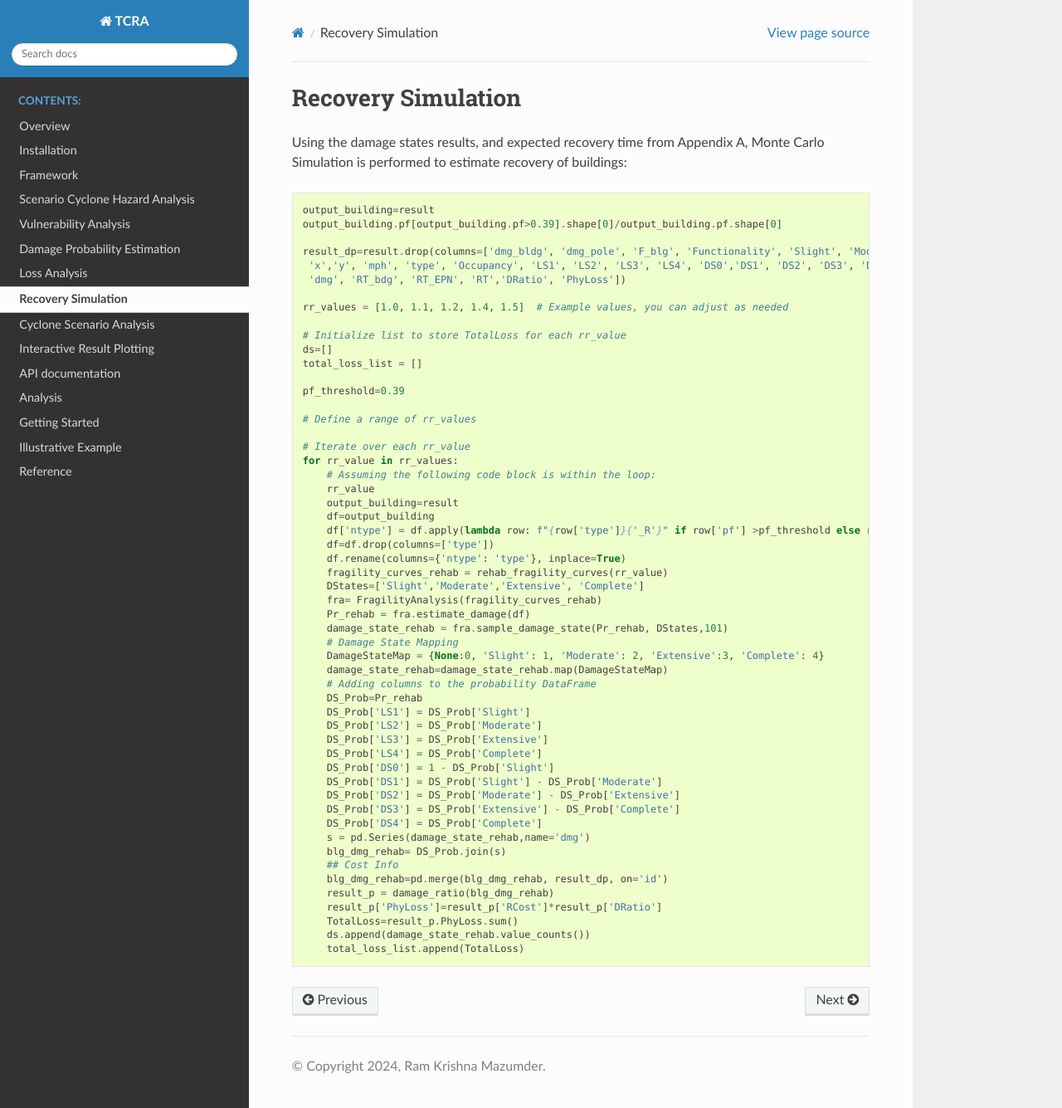
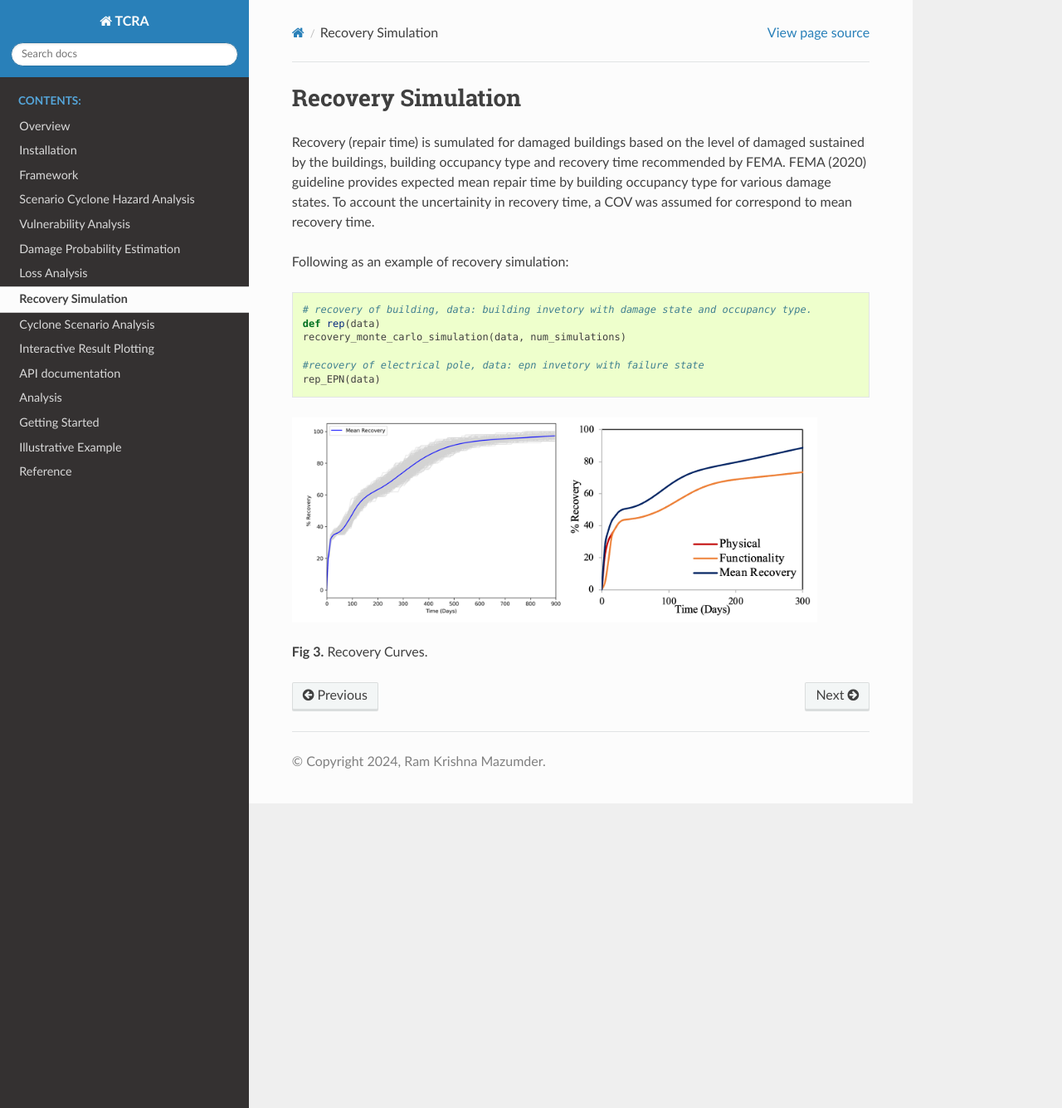
Before and after one commit to rxm562/TCRA, a Sphinx documentation site: the page built from docs/source/recovery.rst, in a window 1280 px wide and 1335 px high. Shown: the whole window at 83% size. Built offline with Sphinx 7.4.7 and the Read the Docs theme 2.0.0, drawn with Linux system fonts in a browser that asks for light colours.

Commit message:
Update recovery.rst

```diff
--- a/docs/source/recovery.rst
+++ b/docs/source/recovery.rst
@@ -5,59 +5,20 @@
 Recovery Simulation
 ======================================
 
-Using the damage states results, and expected recovery time from Appendix A, Monte Carlo Simulation is performed to estimate recovery of buildings::
+Recovery (repair time) is sumulated for damaged buildings based on the level of damaged sustained by the buildings, building occupancy type and recovery time recommended by FEMA. FEMA (2020) guideline provides expected mean repair time by building occupancy type for various damage states. To account the uncertainity in recovery time, a COV was assumed for correspond to mean recovery time.
 
-  output_building=result
-  output_building.pf[output_building.pf>0.39].shape[0]/output_building.pf.shape[0]
+Following as an example of recovery simulation::
 
-  result_dp=result.drop(columns=['dmg_bldg', 'dmg_pole', 'F_blg', 'Functionality', 'Slight', 'Moderate', 'Extensive', 'Complete',
-   'x','y', 'mph', 'type', 'Occupancy', 'LS1', 'LS2', 'LS3', 'LS4', 'DS0','DS1', 'DS2', 'DS3', 'DS4',
-   'dmg', 'RT_bdg', 'RT_EPN', 'RT','DRatio', 'PhyLoss'])
+    # recovery of building, data: building invetory with damage state and occupancy type.
+    def rep(data)
+    recovery_monte_carlo_simulation(data, num_simulations)
 
-  rr_values = [1.0, 1.1, 1.2, 1.4, 1.5]  # Example values, you can adjust as needed
+    #recovery of electrical pole, data: epn invetory with failure state
+    rep_EPN(data)
 
-  # Initialize list to store TotalLoss for each rr_value
-  ds=[]
-  total_loss_list = []
 
-  pf_threshold=0.39
+.. figure:: figures/recovery_example.png
+   :scale: 40%
+   :alt: Logo
 
-  # Define a range of rr_values
-
-  # Iterate over each rr_value
-  for rr_value in rr_values:
-      # Assuming the following code block is within the loop:
-      rr_value
-      output_building=result
-      df=output_building
-      df['ntype'] = df.apply(lambda row: f"{row['type']}{'_R'}" if row['pf'] >pf_threshold else row['type'], axis=1)
-      df=df.drop(columns=['type'])
-      df.rename(columns={'ntype': 'type'}, inplace=True)
-      fragility_curves_rehab = rehab_fragility_curves(rr_value)
-      DStates=['Slight','Moderate','Extensive', 'Complete']
-      fra= FragilityAnalysis(fragility_curves_rehab)
-      Pr_rehab = fra.estimate_damage(df)
-      damage_state_rehab = fra.sample_damage_state(Pr_rehab, DStates,101)
-      # Damage State Mapping
-      DamageStateMap = {None:0, 'Slight': 1, 'Moderate': 2, 'Extensive':3, 'Complete': 4}
-      damage_state_rehab=damage_state_rehab.map(DamageStateMap)
-      # Adding columns to the probability DataFrame
-      DS_Prob=Pr_rehab
-      DS_Prob['LS1'] = DS_Prob['Slight']
-      DS_Prob['LS2'] = DS_Prob['Moderate']
-      DS_Prob['LS3'] = DS_Prob['Extensive']
-      DS_Prob['LS4'] = DS_Prob['Complete']
-      DS_Prob['DS0'] = 1 - DS_Prob['Slight']
-      DS_Prob['DS1'] = DS_Prob['Slight'] - DS_Prob['Moderate']
-      DS_Prob['DS2'] = DS_Prob['Moderate'] - DS_Prob['Extensive']
-      DS_Prob['DS3'] = DS_Prob['Extensive'] - DS_Prob['Complete']
-      DS_Prob['DS4'] = DS_Prob['Complete']
-      s = pd.Series(damage_state_rehab,name='dmg')
-      blg_dmg_rehab= DS_Prob.join(s)
-      ## Cost Info
-      blg_dmg_rehab=pd.merge(blg_dmg_rehab, result_dp, on='id')
-      result_p = damage_ratio(blg_dmg_rehab)
-      result_p['PhyLoss']=result_p['RCost']*result_p['DRatio']
-      TotalLoss=result_p.PhyLoss.sum()
-      ds.append(damage_state_rehab.value_counts())
-      total_loss_list.append(TotalLoss)
+**Fig 3.** Recovery Curves.
```
